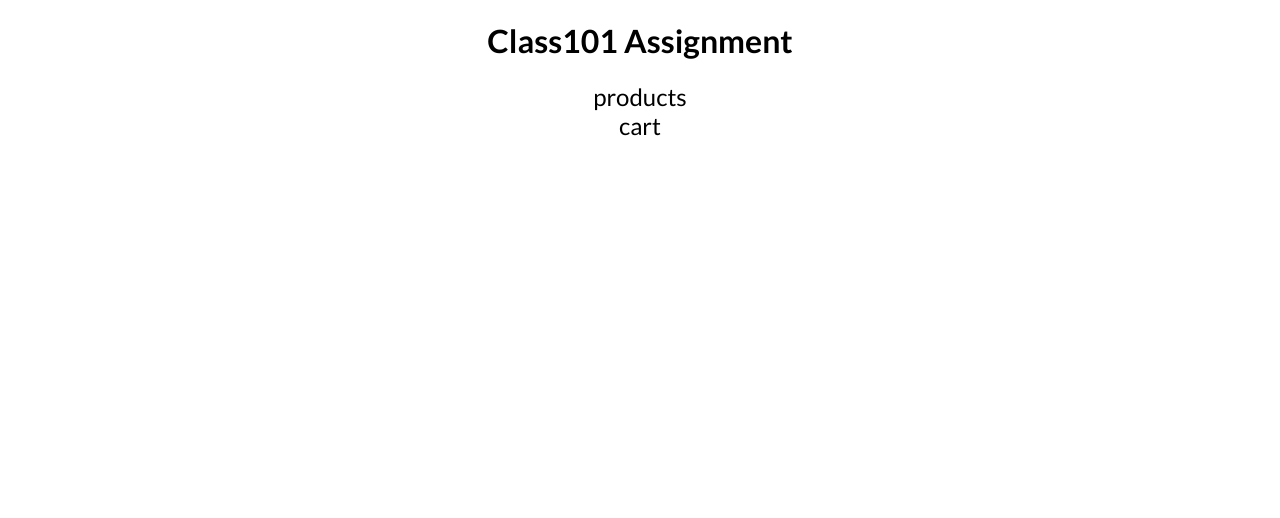
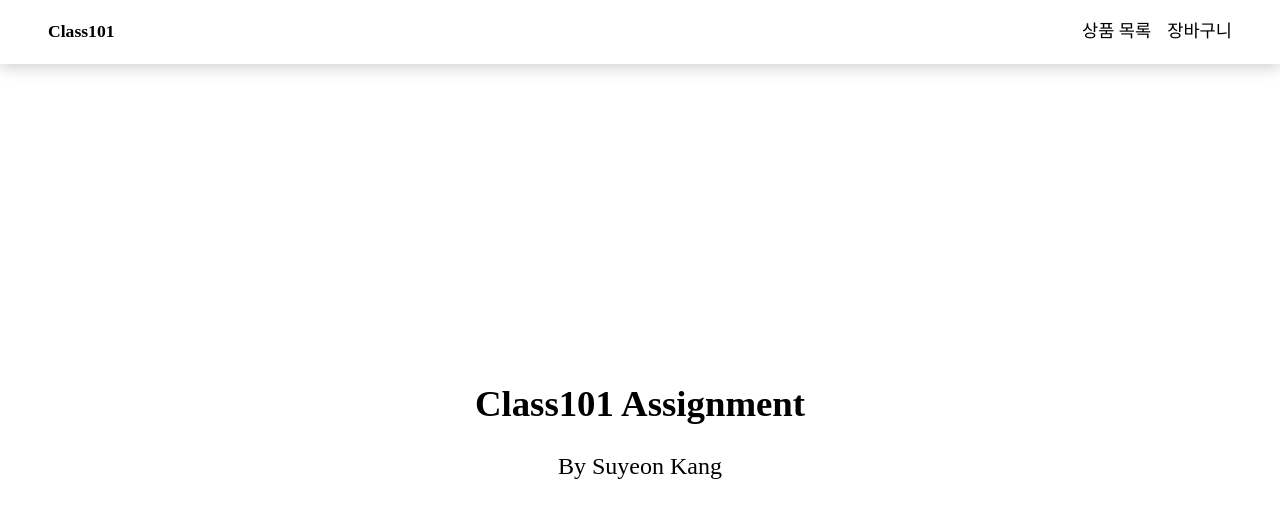
Before and after one commit to byeonggyuCho/class101-assignment, a Next.js app: page / in a window 1280 px wide. Shown: the top 518 px of the page. Built offline with nearby package versions, Linux system fonts and the light colour scheme.

Commit message:
Create a layout component
Replace navigation to navbar and add it to layout component

```diff
--- a/pages/_app.js
+++ b/pages/_app.js
@@ -1,4 +1,5 @@
 import 'styles/styles.css';
+import 'styles/reset.css';
 
 function MyApp({ Component, pageProps }) {
   return <Component {...pageProps} />;
--- a/pages/index.tsx
+++ b/pages/index.tsx
@@ -1,19 +1,33 @@
 import styled from 'styled-components';
-import Navigation from 'components/Layout/Navigation';
-import { RoutesType } from 'types/types';
+
+import Layout from 'components/Layout/Layout';
 
 const Wrapper = styled.div`
-  text-align: center;
+  height: calc(100vh - 4rem);
+  display: flex;
+  flex-direction: column;
+  align-items: center;
+  justify-content: center;
+`;
+
+const Title = styled.h1`
+  font-size: 2.3rem;
+  font-weight: 700;
+  margin-bottom: 2rem;
+`;
+
+const SubTitle = styled.h2`
+  font-size: 1.5rem;
 `;
 
 function Home() {
-  const routes: RoutesType = ['products', 'cart'];
-
   return (
-    <Wrapper>
-      <h1>Class101 Assignment</h1>
-      <Navigation routes={routes} />
-    </Wrapper>
+    <Layout>
+      <Wrapper>
+        <Title>Class101 Assignment</Title>
+        <SubTitle>By Suyeon Kang</SubTitle>
+      </Wrapper>
+    </Layout>
   );
 }
 
--- a/src/components/Card.tsx
+++ b/src/components/Card.tsx
@@ -7,7 +7,7 @@
   margin: 1rem;
   height: 20rem;
   flex: 227px 0 0;
-  background: orange;
+  box-shadow: 0 10px 15px rgba(0, 0, 0, 0.3);
 `;
 
 const ImageWrapper = styled.div`
@@ -23,12 +23,13 @@
 const Title = styled.h2`
   font-size: 1rem;
   text-align: center;
-  padding: 0 0.4rem;
+  padding: 0 0.5rem;
 `;
 
 const Price = styled.h3`
   font-size: 1rem;
   text-align: center;
+  margin-top: 2.5rem;
 `;
 
 interface CardProps {
--- a/src/components/ImageSlider.tsx
+++ b/src/components/ImageSlider.tsx
@@ -1,6 +1,6 @@
 import styled from 'styled-components';
 
-import { ProductItemsType } from 'assets/data/productItems';
+import { ProductItemsType, ItemType } from 'assets/data/productItems';
 import Card from 'components/Card';
 
 // Remove repeating type
@@ -39,7 +39,7 @@
   return (
     <Wrapper>
       <CardsWrapper>
-        {productItems.map(produnctItem => (
+        {productItems.map((produnctItem: ItemType) => (
           <Card key={produnctItem.id} produnctItem={produnctItem} />
         ))}
       </CardsWrapper>
--- /dev/null
+++ b/src/components/Layout/Layout.tsx
@@ -0,0 +1,19 @@
+import React from 'react';
+
+import { routes } from 'utility/utility';
+import Navbar from 'components/Layout/Navbar/Navbar';
+
+interface LayoutProp {
+  children: React.ReactNode;
+}
+
+function Layout({ children }: LayoutProp) {
+  return (
+    <div>
+      <Navbar logo="Class101" routes={routes} />
+      {children}
+    </div>
+  );
+}
+
+export default Layout;
--- /dev/null
+++ b/src/components/Layout/Navbar/Navbar.tsx
@@ -0,0 +1,60 @@
+import styled from 'styled-components';
+import Link from 'next/link';
+
+import { RouteType, RoutesType } from 'types/types';
+
+type NavbarType = {
+  logo: string;
+  routes: RoutesType;
+};
+
+const Wrapper = styled.nav`
+  display: flex;
+  justify-content: space-between;
+  align-items: center;
+  font-size: 1.1rem;
+  height: 4rem;
+  padding: 0 3rem;
+  box-shadow: 0px 3px 15px rgba(0, 0, 0, 0.2);
+`;
+
+const Logo = styled.div`
+  font-size: 1.1rem;
+  font-weight: 700;
+`;
+
+const List = styled.ul`
+  display: flex;
+  margin: 0;
+  padding: 0;
+  font-size: 1.1rem;
+`;
+
+const Item = styled.li`
+  &:not(:last-child) {
+    margin-right: 1rem;
+  }
+`;
+
+function Navbar({ logo, routes }: NavbarType) {
+  return (
+    <Wrapper>
+      <Logo>
+        <Link href="/">
+          <a>{logo}</a>
+        </Link>
+      </Logo>
+      <List>
+        {routes.map((route: RouteType, i: number) => (
+          <Item key={i}>
+            <Link href={`/${route.route}`}>
+              <a>{route.text}</a>
+            </Link>
+          </Item>
+        ))}
+      </List>
+    </Wrapper>
+  );
+}
+
+export default Navbar;
--- a/src/components/Layout/Navigation.tsx
+++ /dev/null
@@ -1,31 +0,0 @@
-import styled from 'styled-components';
-import Link from 'next/link';
-import { RoutesType } from 'types/types';
-
-type NavigationType = {
-  routes: RoutesType;
-};
-
-const Item = styled.li`
-  font-size: 1.5rem;
-
-  a {
-    text-decoration: none;
-  }
-`;
-
-function Navigation({ routes }: NavigationType) {
-  return (
-    <div>
-      {routes.map((route: string, i: number) => (
-        <Item key={i}>
-          <Link href={`/${route}`}>
-            <a>{route}</a>
-          </Link>
-        </Item>
-      ))}
-    </div>
-  );
-}
-
-export default Navigation;
--- /dev/null
+++ b/src/styles/reset.css
@@ -0,0 +1,124 @@
+html,
+body,
+div,
+span,
+applet,
+object,
+iframe,
+h1,
+h2,
+h3,
+h4,
+h5,
+h6,
+p,
+blockquote,
+pre,
+a,
+abbr,
+acronym,
+address,
+big,
+cite,
+code,
+del,
+dfn,
+em,
+img,
+ins,
+kbd,
+q,
+s,
+samp,
+small,
+strike,
+strong,
+sub,
+sup,
+tt,
+var,
+b,
+u,
+i,
+center,
+dl,
+dt,
+dd,
+ol,
+ul,
+li,
+fieldset,
+form,
+label,
+legend,
+table,
+caption,
+tbody,
+tfoot,
+thead,
+tr,
+th,
+td,
+article,
+aside,
+canvas,
+details,
+embed,
+figure,
+figcaption,
+footer,
+header,
+hgroup,
+menu,
+nav,
+output,
+ruby,
+section,
+summary,
+time,
+mark,
+audio,
+video {
+  margin: 0;
+  padding: 0;
+  border: 0;
+  font-size: 100%;
+  font: inherit;
+  vertical-align: baseline;
+}
+/* HTML5 display-role reset for older browsers */
+article,
+aside,
+details,
+figcaption,
+figure,
+footer,
+header,
+hgroup,
+menu,
+nav,
+section {
+  display: block;
+}
+body {
+  line-height: 1;
+}
+ol,
+ul {
+  list-style: none;
+}
+blockquote,
+q {
+  quotes: none;
+}
+blockquote:before,
+blockquote:after,
+q:before,
+q:after {
+  content: '';
+  content: none;
+}
+table {
+  border-collapse: collapse;
+  border-spacing: 0;
+}
--- a/src/styles/styles.css
+++ b/src/styles/styles.css
@@ -5,11 +5,11 @@
   font-family: 'Lato';
 }
 
-li {
-  list-style: none;
-}
-
 li,
 a {
   color: black;
 }
+
+a {
+  text-decoration: none;
+}
--- a/src/utility/utility.ts
+++ b/src/utility/utility.ts
@@ -1,3 +1,10 @@
+import { RoutesType } from 'types/types';
+
+export const routes: RoutesType = [
+  { route: 'products', text: '상품 목록' },
+  { route: 'cart', text: '장바구니' },
+];
+
 export const formatPrice = (number: number): string => {
   return number.toLocaleString();
 };
```
Also changed, not shown: pages/products.tsx (+4 -4 lines), src/types/types.d.ts (+6 -1 lines).
